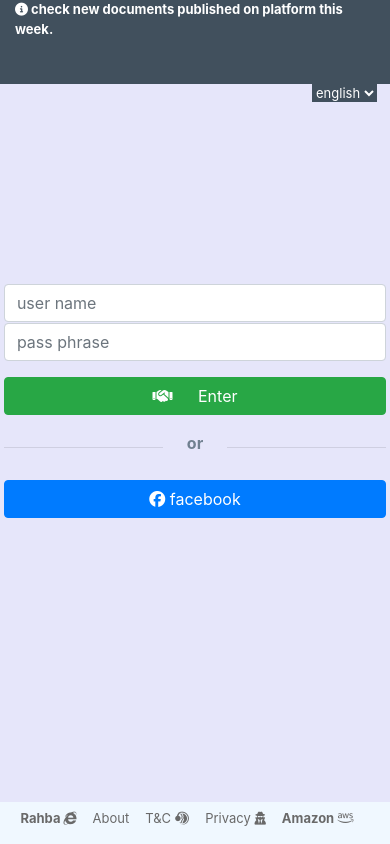
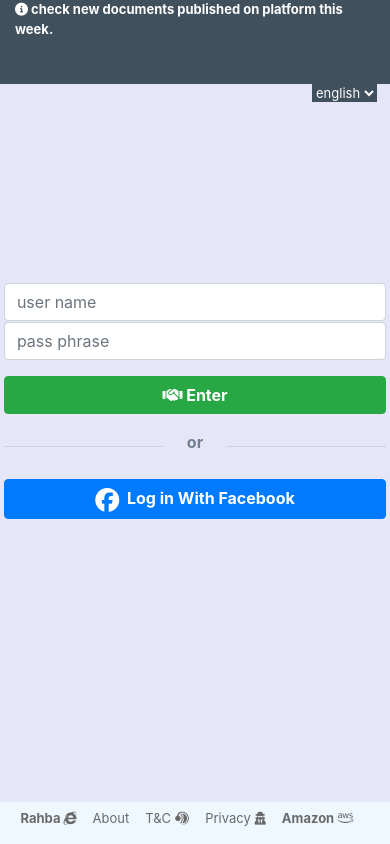
Before and after one commit to abdessamed-diab/cirta-mobile, an Angular app: page / in a window 390 px wide. Built offline with nearby package versions, Linux system fonts and the light colour scheme.

Commit message:
fix: add language support, responsive modal.

```diff
--- a/src/app/app-routing.module.ts
+++ b/src/app/app-routing.module.ts
@@ -4,7 +4,8 @@ import {LoginComponent} from './login/login.component';
 import {AuthGuard} from './login/auth.guard';
 
 const routes: Routes = [
-    {path: 'home', loadChildren: () => import('./home/home.module').then(m => m.HomeModule), canActivate: [AuthGuard] },
+    {path: 'home/:language', loadChildren: () => import('./home/home.module').then(m => m.HomeModule), canActivate: [AuthGuard],
+      pathMatch: 'prefix'},
     {path: ':key', component: LoginComponent},
     {path: 'lang/:language', component: LoginComponent, pathMatch: 'full'},
     {path: '**',   component: LoginComponent}
--- a/src/app/home/home-page/home-page.component.css
+++ b/src/app/home/home-page/home-page.component.css
@@ -1,6 +1,10 @@
 ul.navbar-nav {
   width: 100%;
   direction: rtl;
+}
+
+.left-to-right {
+  direction: ltr !important;
 }
 
 li.nav-item {
--- a/src/app/home/home-page/home-page.component.html
+++ b/src/app/home/home-page/home-page.component.html
@@ -1,9 +1,9 @@
 
 <!--nav_bar-->
 <nav class="navbar navbar-expand-sm bg-dark navbar-dark">
-  <ul class="navbar-nav">
-    <li class="nav-item"><a routerLink="/home"><i class="fa fa-home"></i></a></li>
-    <li class="nav-item"><a routerLink="/home/search"><i class="fa fa-search"></i></a></li>
+  <ul class="navbar-nav" [ngClass]="language === 1 ? 'left-to-right' : ''">
+    <li class="nav-item"><a routerLink="/home/{{language === 1 ? 'en' : 'ar'}}"><i class="fa fa-home"></i></a></li>
+    <li class="nav-item"><a routerLink="search"><i class="fa fa-search"></i></a></li>
     <li class="nav-item"><a ><i class="fa fa-th-list"></i></a></li>
     <li class="nav-item"><a href="#"  (click)="homeService.logout()"><i class="fa fa-times" aria-hidden="true"></i></a></li>
   </ul>
--- a/src/app/home/home-page/home-page.component.ts
+++ b/src/app/home/home-page/home-page.component.ts
@@ -1,5 +1,7 @@
 import { Component, OnInit } from '@angular/core';
 import {HomeService} from '../home.service';
+import {ActivatedRoute} from '@angular/router';
+import {VALUES_AR, VALUES_EN} from '../../translation/en';
 
 @Component({
   selector: 'rahba-home-page',
@@ -7,10 +9,22 @@ import {HomeService} from '../home.service';
   styleUrls: ['./home-page.component.css']
 })
 export class HomePageComponent implements OnInit {
-
-  constructor(public homeService: HomeService) { }
+  public language =  1;
+  constructor(public homeService: HomeService, private activatedRoute: ActivatedRoute) { }
 
   ngOnInit(): void {
+    this.initPropsFromUrlParams();
   }
 
+  private initPropsFromUrlParams(): void {
+    const paramMap = this.activatedRoute.snapshot.paramMap;
+
+    if (paramMap.has('language')) {
+      this.language = paramMap.get('language') === 'ar' ? 0 : 1;
+    }
+  }
+
+  public get values(): any {
+    return this.language === 1 ? VALUES_EN : VALUES_AR;
+  }
 }
--- a/src/app/home/home.service.ts
+++ b/src/app/home/home.service.ts
@@ -10,7 +10,7 @@ import {SearchableSummaryItem} from './models/SearchableSummaryItem';
 @Injectable({
   providedIn: 'root'
 })
-export class HomeService {
+export class HomeService{
   constructor(private httpClient: HttpClient, private router: Router) {
   }
 
--- a/src/app/home/search/search.component.ts
+++ b/src/app/home/search/search.component.ts
@@ -36,9 +36,9 @@ export class SearchComponent implements OnInit {
 
   onSelectedBookItem(searchableSummaryItem: SearchableSummaryItem): void {
     const dialogRef = this.dialog.open(BookModalComponent, {
-      width: `${window.innerWidth / 1.1}px`, height: `${window.innerHeight / 1.1}px`,
+      width: `${window.innerWidth}px`, height: `${window.innerHeight}px`,
+      minWidth: '100%',
       data: {
-        email: '',
         book: {
           id: searchableSummaryItem.bookId,
           sourceUrl: searchableSummaryItem.bookSourceUrl
--- a/src/app/login/login.component.html
+++ b/src/app/login/login.component.html
@@ -1,18 +1,18 @@
 <div class="container-fluid header">
-  <span [ngClass]="language === 0 ? 'span_0_header' : '' ">
-    <i class="fas fa-info-circle" [class.float-right]="language===0"></i>
+  <span [ngClass]="loginService.language === 0 ? 'span_0_header' : '' ">
+    <i class="fas fa-info-circle" [class.float-right]="loginService.language===0"></i>
     {{values.login_news_feed_paragraph}}
   </span>
 </div>
 
-<select name="language" id="language-select"
+<select name="loginService.language" id="loginService.language-select"
         (change)="onSelectChange($event.target.value)"
-        [class.select-to-left]="language === 0"
-        [class.select-to-right]="language === 1"
+        [class.select-to-left]="loginService.language === 0"
+        [class.select-to-right]="loginService.language === 1"
         class=""
 >
-  <option value="en" [selected]="language === 1">english</option>
-  <option value="ar" [selected]="language === 0">عربي</option>
+  <option value="en" [selected]="loginService.language === 1">english</option>
+  <option value="ar" [selected]="loginService.language === 0">عربي</option>
 </select>
 
 <div class="flex-container">
@@ -25,11 +25,11 @@
                 class="close"
                 data-dismiss="alert"
                 (click)="toggleHiddenWarnMessage()"
-                [ngClass]="language === 0 ? 'close-to-left' : '' "
+                [ngClass]="loginService.language === 0 ? 'close-to-left' : '' "
         >
           &times;
         </button>
-        <span [ngClass]="language === 0 ? 'span_0' : '' ">
+        <span [ngClass]="loginService.language === 0 ? 'span_0' : '' ">
           <strong>{{values.login_warn_strong}}</strong>{{values.login_warn_message}}
         </span>
       </div>
@@ -39,22 +39,23 @@
              [formControl]="pseudoName"
              placeholder="{{values.login_pseudonym_placeholder}}"
              title="{{values.login_pseudonym_title}}"
-             [ngClass]="language === 0 ? 'input_0' : '' "
+             [ngClass]="loginService.language === 0 ? 'input_0' : '' "
       >
       <input type="password"
              class="form-control"
              [formControl]="password"
              placeholder="{{values.login_password_placeholder}}"
              title="{{values.login_password_title}}"
-             [ngClass]="language === 0 ? 'input_0' : '' "
+             [ngClass]="loginService.language === 0 ? 'input_0' : '' "
       >
       <button type="button"
               class="btn btn-success btn-block"
               (click)="onEnter()"
               title="{{values.login_enter_title}}"
               style="margin-top: 16px"
+              [class.font-weight-bold]="true"
       >
-        <span style="margin-right: 21px"><i class="fas fa-handshake"></i></span>
+        <span><i class="fas fa-handshake"></i></span>
         {{values.login_enter}}
       </button>
     </form>
@@ -66,13 +67,14 @@
     </div>
 
     <form #form action="{{loginService.backendServer.dns + loginService.backendServer.signInUrl}}"
-          method="POST" (ngSubmit)="onFacebookSignUp(form)">
-      <input  type="hidden" name="scope" value="public_profile"/>
-      <button type="submit" class="btn btn-primary btn-block" title="{{values.login_button_facebook_title}}">
+          method="POST" (ngSubmit)="onFacebookSignIn(form)">
+      <input  type="hidden" name="scope" value="public_profile,email"/>
+      <input  type="hidden" name="auth_type" value="rerequest"/>
+      <button type="submit" class="btn btn-primary btn-block" title="{{values.login_button_facebook_title}}" [class.font-weight-bold]="true">
         <span>
-          <span><i class="fab fa-facebook" style="color: white"></i></span>
+          <span style="margin-right: 4px"><i class="fab fa-facebook" style="color: white; font-size: x-large;vertical-align: middle"></i></span>
         </span>
-        facebook
+        Log in With Facebook
       </button>
     </form>
 
--- a/src/app/login/login.component.ts
+++ b/src/app/login/login.component.ts
@@ -17,14 +17,14 @@ export class LoginComponent implements OnInit {
   password   = new FormControl('');
   hiddenWarnMessage = true;
   loading = false;
-  language = 1;
 
   constructor(public loginService: LoginService, private router: Router, private activatedRoute: ActivatedRoute) { }
 
   ngOnInit(): void {
     if (localStorage.getItem('jwt') !== null) {
-      this.router.navigateByUrl('/home');
+      this.router.navigateByUrl(`/home/${this.loginService.language === 1 ? 'en' : 'ar'}`);
     } else {
+      this.loading = false;
       this.loginUser();
       // this.pseudoName.disable({onlySelf: true, emitEvent: false});
       // this.password.disable({onlySelf: true, emitEvent: false});
@@ -34,7 +34,7 @@ export class LoginComponent implements OnInit {
   private loginUser(): void{
     this.params.subscribe(
       (response: HttpResponse<AuthResponse>) => {
-          response.status !== 404 ? this.storeJwtAndRedirect(response.body.jwtToken) : this.loading = false;
+          response.status !== 404 ? this.storeJwtAndRedirect(response.body) : this.loading = false;
         },
       (error: ErrorEvent) => { console.log('error', error); this.loading = false; },
       () => this.loading = false
@@ -45,16 +45,16 @@ export class LoginComponent implements OnInit {
     const paramMap = this.activatedRoute.snapshot.paramMap;
     if (paramMap.has('key')) {
       const tempRequestBody = {key: paramMap.get('key'), username: undefined, password: undefined};
-      return this.loginService.logInUser(tempRequestBody);
+      return this.loginService.logInUser(tempRequestBody, `${this.loginService.language}`);
     }
 
     if (paramMap.has('language')) {
-      this.language = paramMap.get('language') === 'ar' ? 0 : 1;
+      this.loginService.language = paramMap.get('language') === 'ar' ? 0 : 1;
     }
     return of<HttpResponse<AuthResponse>>(new HttpResponse({status: 404}));
   }
 
-  onFacebookSignUp(form: HTMLFormElement): void {
+  onFacebookSignIn(form: HTMLFormElement): void {
     this.loading = true;
     this.pseudoName.setValue('');
     this.password.setValue('');
@@ -64,19 +64,19 @@ export class LoginComponent implements OnInit {
   onEnter(): void {
     this.loading = true;
     const tempRequestBody = {key: undefined, username: this.pseudoName.value, password: this.password.value};
-    this.loginService.logInUser(tempRequestBody).subscribe(
+    this.loginService.logInUser(tempRequestBody, `${this.loginService.language}`).subscribe(
       (response: HttpResponse<AuthResponse>) => {
-        this.storeJwtAndRedirect(response.body.jwtToken);
+        this.storeJwtAndRedirect(response.body);
       },
         error => {console.log('error onEnter: ', error);  this.hiddenWarnMessage = false; this.loading = false; },
       () => this.loading = false
     );
   }
 
-  private storeJwtAndRedirect(jwt: string): void {
-    if (jwt !== 'empty') {
-      localStorage.setItem('jwt', jwt);
-      this.router.navigateByUrl('/home');
+  private storeJwtAndRedirect(authResponse: AuthResponse): void {
+    if (authResponse.jwtToken !== 'empty') {
+      localStorage.setItem('jwt', authResponse.jwtToken);
+      this.router.navigateByUrl(`/home/${authResponse.language === 1 ? 'en' : 'ar'}`);
     }
   }
 
@@ -85,11 +85,11 @@ export class LoginComponent implements OnInit {
   }
 
   public get values(): any {
-    return this.language === 1 ? VALUES_EN : VALUES_AR;
+    return this.loginService.language === 1 ? VALUES_EN : VALUES_AR;
   }
 
   onSelectChange(targetValue: string): void {
-    this.language = targetValue === 'en' ? 1 : 0;
+    this.loginService.language = targetValue === 'en' ? 1 : 0;
   }
 
 }
--- a/src/app/login/login.service.ts
+++ b/src/app/login/login.service.ts
@@ -8,21 +8,40 @@ import {TempRequestBody} from './models/TempRequestBody';
 @Injectable()
 export class LoginService {
   backendServer: any;
+  private lang: number;
   constructor(private httpClient: HttpClient) {
     this.backendServer = backendServer;
   }
 
-  public logInUser(tempRequestBody: TempRequestBody): Observable<HttpResponse<AuthResponse>> {
+  public logInUser(tempRequestBody: TempRequestBody, lang: string): Observable<HttpResponse<AuthResponse>> {
     return this.httpClient.post<AuthResponse>(
       backendServer.dns + backendServer.login,
       tempRequestBody ,
       {
-        headers: {Accept: 'application/json', 'Content-Type': 'application/json'},
+        headers: {Accept: 'application/json', 'Content-Type': 'application/json', language: lang},
         observe: 'response',
         responseType: 'json'
       }
     );
   }
 
+  public set language(lang: number) {
+    this.lang = lang;
+    localStorage.setItem('language', lang + '');
+    console.log('last language: ', localStorage.getItem('language'));
+  }
+
+  public get language(): number {
+    if (this.lang) {
+      return this.lang;
+    }
+
+    if (localStorage.getItem('language')) {
+      return parseInt(localStorage.getItem('language'));
+    }
+
+    return 1;
+  }
+
 
 }
--- a/src/app/login/models/AuthResponse.ts
+++ b/src/app/login/models/AuthResponse.ts
@@ -1,5 +1,5 @@
 export interface AuthResponse {
   jwtToken: string;
   csrfToken: string;
-  language: string;
+  language: number;
 }
--- a/src/styles.css
+++ b/src/styles.css
@@ -10,3 +10,27 @@ body , html{
 mat-dialog-container{
   padding: 0px 0px !important;
 }
+
+.ng2-pdf-viewer-container {
+  overflow-x: hidden !important;
+}
+
+/* width */
+::-webkit-scrollbar {
+  width: 4px;
+}
+
+/* Track */
+::-webkit-scrollbar-track {
+  background: aliceblue;
+}
+
+/* Handle */
+::-webkit-scrollbar-thumb {
+  background: darkgray;
+}
+
+/* Handle on hover */
+::-webkit-scrollbar-thumb:hover {
+  background: #555;
+}
```
Also changed, not shown: src/app/home/home-page/book-chart/book-modal/book-modal.component.css (+19 -0 lines), 9 other files (tests, documents, lock files or other folders).
